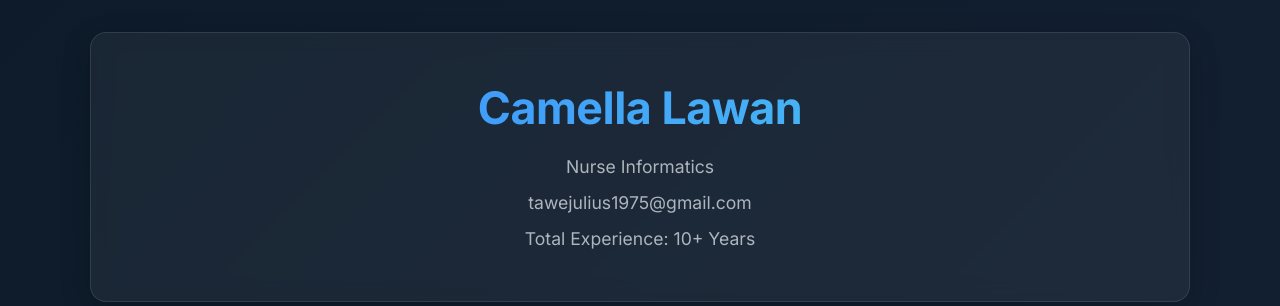
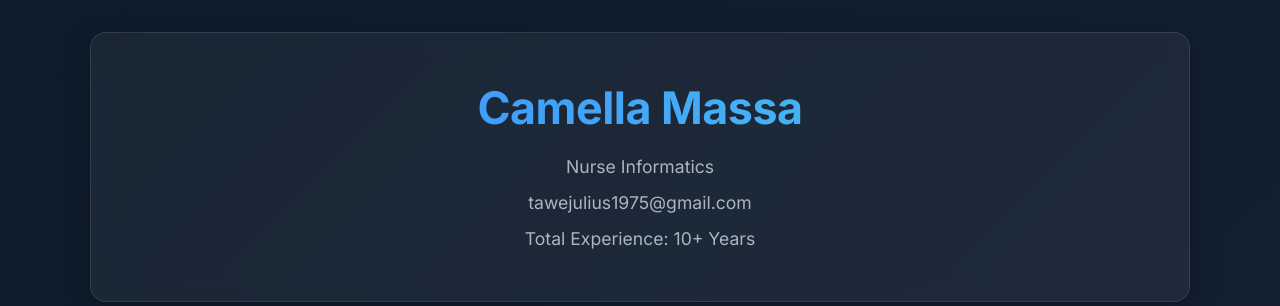
Before and after one commit to JTMassa/my-portfolio, a Flask app: page / in a window 1280 px wide. Shown: the top 306 px of the page. Run offline with Flask 3, Linux system fonts and the light colour scheme.

Commit message:
ECR_docker_image

```diff
--- a/templates/index.html
+++ b/templates/index.html
@@ -271,7 +271,7 @@
 <body>
     <div class="container">
         <header class="header">
-            <h1>Camella Lawan</h1>
+            <h1>Camella Massa</h1>
             <p>Nurse Informatics</p>
             <p>tawejulius1975@gmail.com</p>
             <p>Total Experience: 10+ Years</p>
```
Also changed, not shown: .github/workflows/CI.yml.
